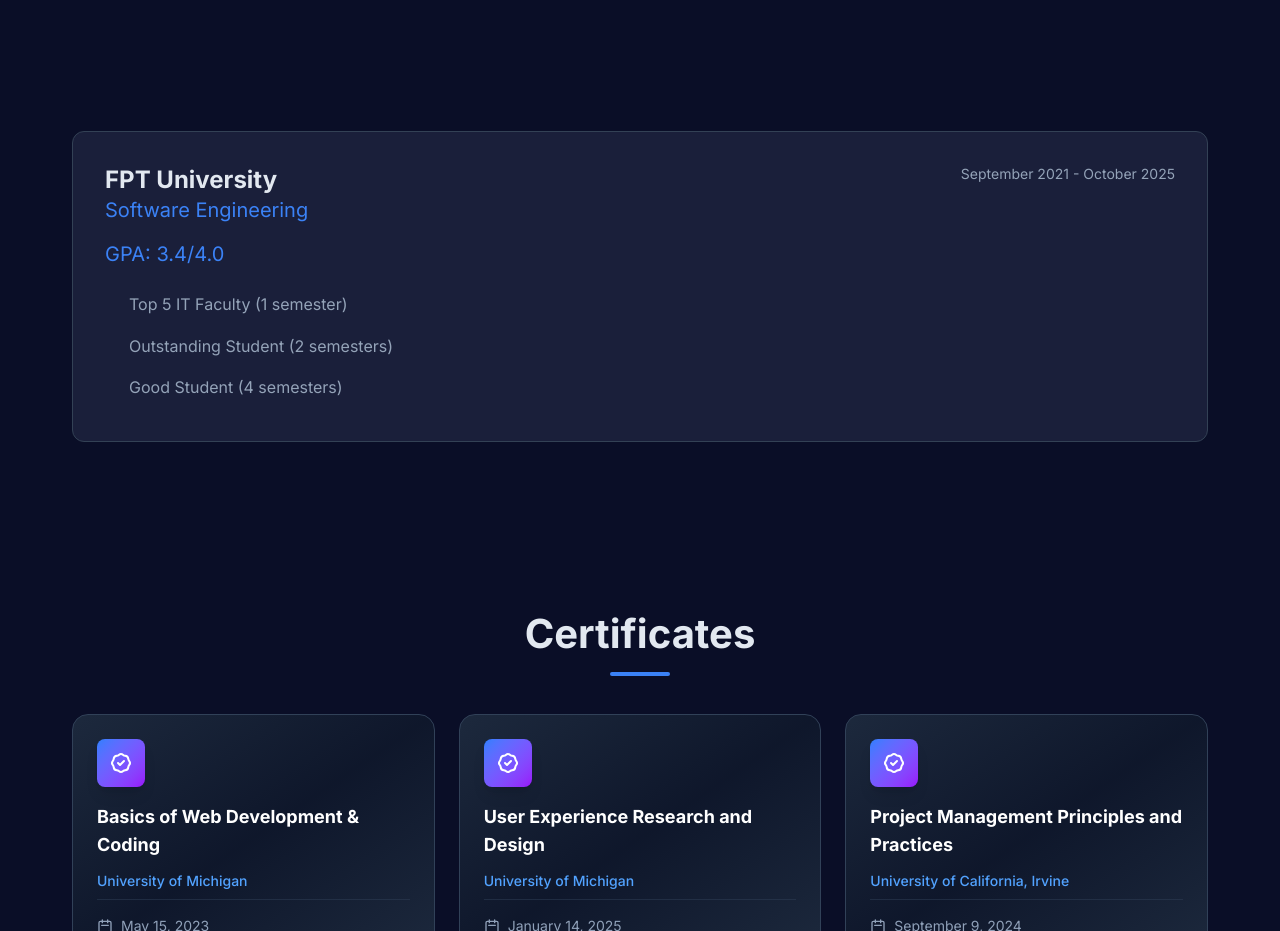
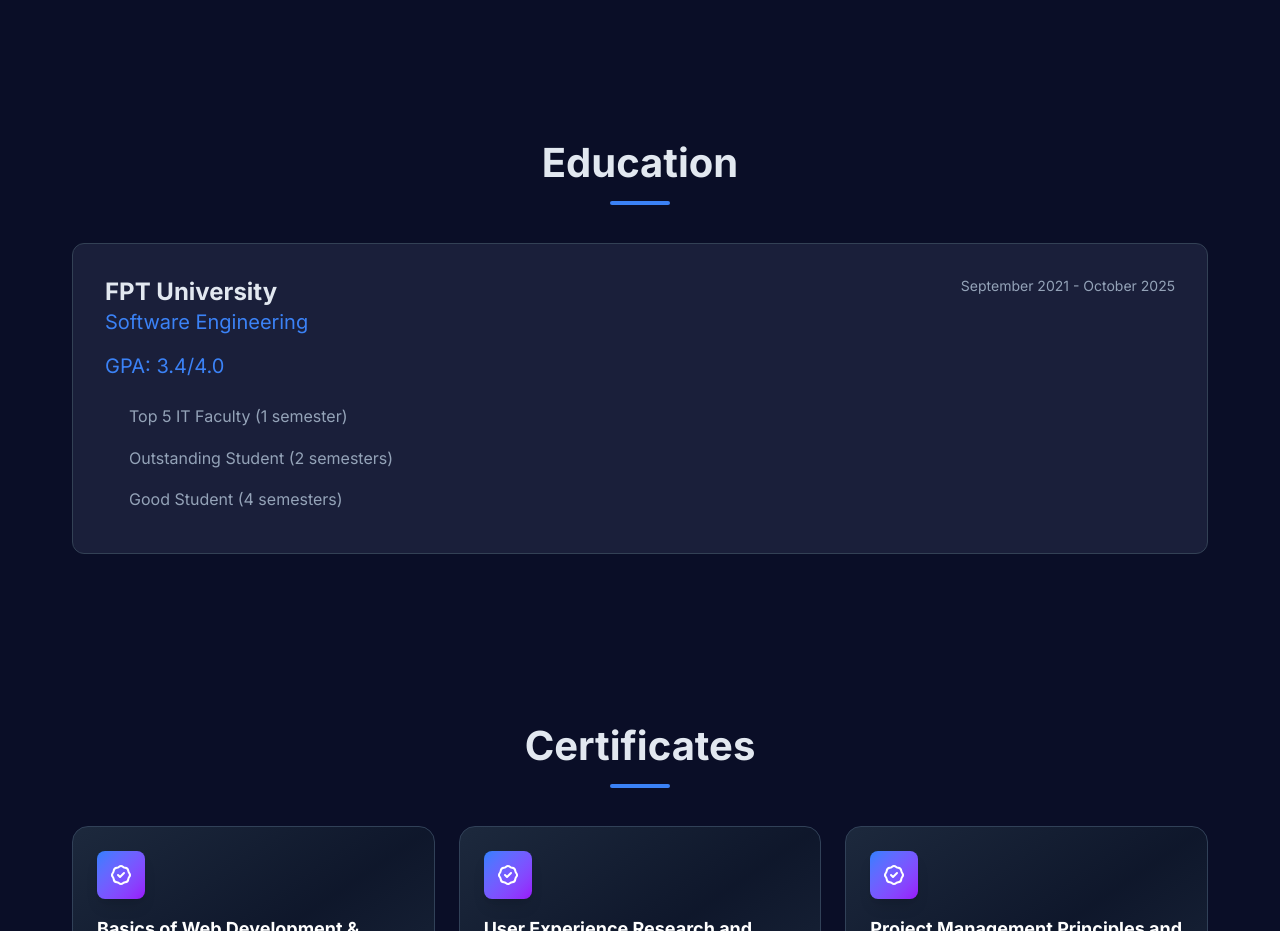
Before and after one commit to phucdtWork/my-portfolio, a Next.js app: page / in a window 1280 px wide. Shown: the part 2900-3831 px from the top of the page. Built offline with nearby package versions, Linux system fonts and the light colour scheme.

Commit message:
chore: re deploy

```diff
--- a/src/app/components/sections/Education.tsx
+++ b/src/app/components/sections/Education.tsx
@@ -20,13 +20,13 @@
   });
   return (
     <section id="education">
-      {/* <h2
+      <h2
         className="section-title"
         ref={animationTitle.ref}
         style={animationTitle.style}
       >
         Education
-      </h2> */}
+      </h2>
 
       <div
         ref={animationScale.ref}
```
